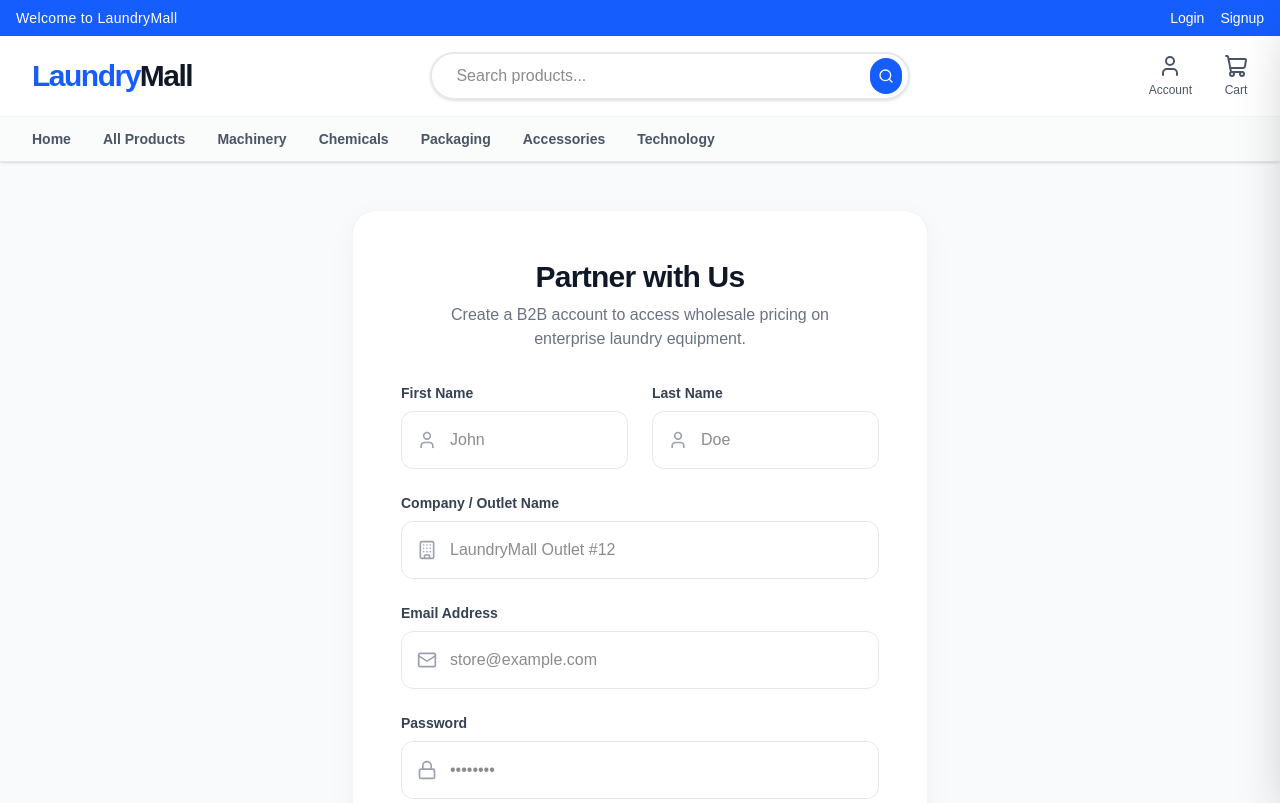
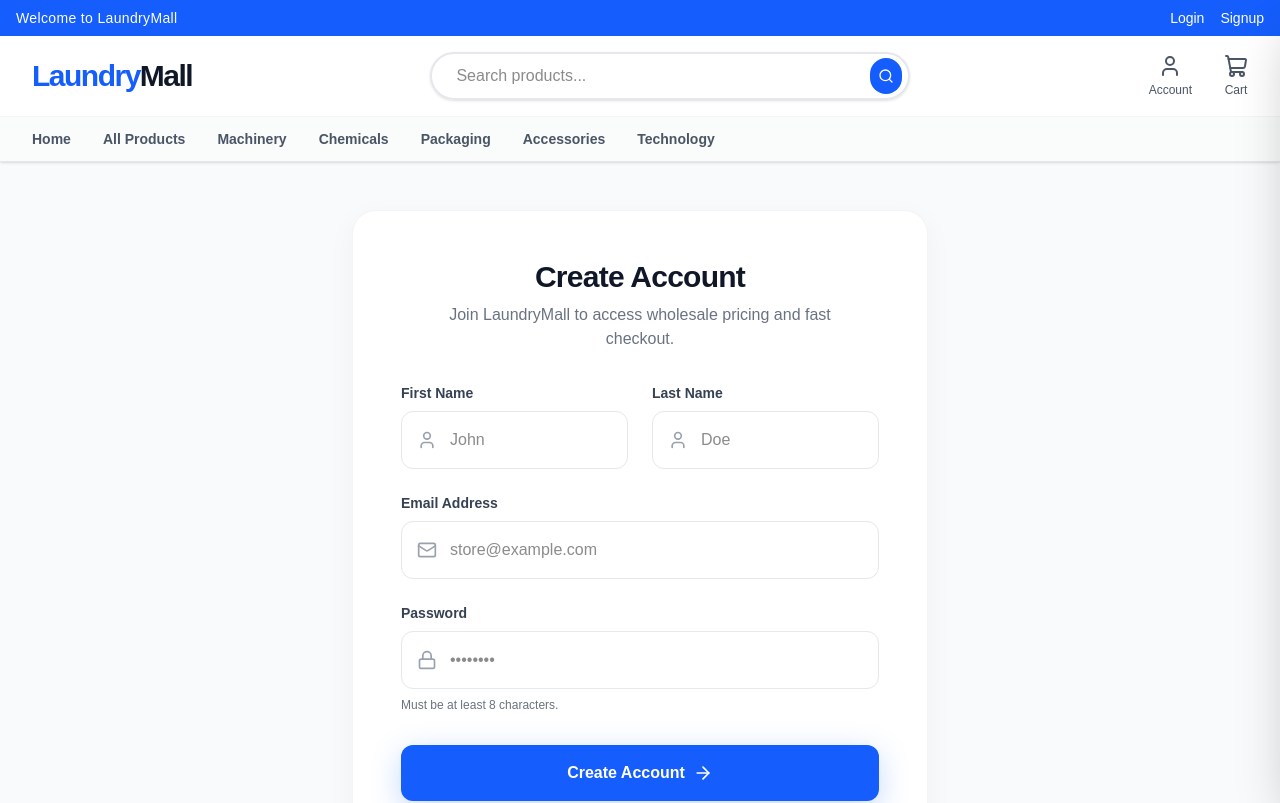
Before and after one commit to Laundryto-Store/laundrymall, a Next.js app: page /signup in a window 1280 px wide. Shown: the top 803 px of the page. Built offline with nearby package versions, Linux system fonts and the light colour scheme.

Commit message:
UI: Simplify auth pages and replace alerts with router redirects

```diff
--- a/src/app/login/page.tsx
+++ b/src/app/login/page.tsx
@@ -1,31 +1,37 @@
 "use client";
 
 import Link from "next/link";
-import { useState } from "react";
-import { Lock, Mail, ArrowRight } from "lucide-react";
+import { useState, Suspense } from "react";
+import { Lock, Mail, ArrowRight, CheckCircle } from "lucide-react";
+import { useRouter, useSearchParams } from "next/navigation";
 
-export default function LoginPage() {
+function LoginForm() {
   const [email, setEmail] = useState("");
   const [password, setPassword] = useState("");
   const [isLoading, setIsLoading] = useState(false);
+  const router = useRouter();
+  const searchParams = useSearchParams();
+  const justRegistered = searchParams.get("registered") === "true";
 
   const handleLogin = (e: React.FormEvent) => {
     e.preventDefault();
     setIsLoading(true);
-    // TODO: Connect to Medusa Auth API
+
+    // Mock successful login
     setTimeout(() => {
       setIsLoading(false);
-      alert("Authentication API will be connected here!");
-    }, 1500);
+      router.push("/");
+    }, 1000);
   };
 
   return (
-    <div className="min-h-[80vh] flex items-center justify-center p-4 bg-gray-50">
-      <div className="bg-white p-8 sm:p-12 rounded-3xl shadow-[0_8px_30px_rgb(0,0,0,0.04)] border border-gray-100 w-full max-w-md">
-        <div className="text-center mb-8">
-          <h1 className="text-3xl font-black text-gray-900 tracking-tight mb-2">Welcome Back</h1>
-          <p className="text-gray-500 font-medium">Sign in to your LaundryMall B2B account</p>
+    <>
+      {justRegistered && (
+        <div className="mb-6 bg-green-50 text-green-700 p-4 rounded-xl flex items-center gap-3 border border-green-200">
+          <CheckCircle className="w-5 h-5" />
+          <p className="font-medium text-sm">Account created successfully! Please sign in.</p>
         </div>
+      )}
 
       <form onSubmit={handleLogin} className="space-y-6">
         <div>
@@ -80,12 +86,28 @@ export default function LoginPage() {
           )}
         </button>
       </form>
+    </>
+  );
+}
+
+export default function LoginPage() {
+  return (
+    <div className="min-h-[80vh] flex items-center justify-center p-4 bg-gray-50">
+      <div className="bg-white p-8 sm:p-12 rounded-3xl shadow-[0_8px_30px_rgb(0,0,0,0.04)] border border-gray-100 w-full max-w-md">
+        <div className="text-center mb-8">
+          <h1 className="text-3xl font-black text-gray-900 tracking-tight mb-2">Welcome Back</h1>
+          <p className="text-gray-500 font-medium">Sign in to your LaundryMall account</p>
+        </div>
+
+        <Suspense fallback={<div className="h-40 flex justify-center items-center"><div className="w-8 h-8 border-4 border-gray-200 border-t-blue-600 rounded-full animate-spin"></div></div>}>
+          <LoginForm />
+        </Suspense>
 
         <div className="mt-8 pt-8 border-t border-gray-100 text-center">
           <p className="text-gray-500 font-medium">
             Don&apos;t have an account?{" "}
             <Link href="/signup" className="font-bold text-blue-600 hover:text-blue-700 transition-colors">
-              Apply for access
+              Sign up
             </Link>
           </p>
         </div>
--- a/src/app/signup/page.tsx
+++ b/src/app/signup/page.tsx
@@ -2,27 +2,31 @@
 
 import Link from "next/link";
 import { useState } from "react";
-import { Lock, Mail, Building, User, ArrowRight } from "lucide-react";
+import { Lock, Mail, User, ArrowRight } from "lucide-react";
+import { useRouter } from "next/navigation";
 
 export default function SignupPage() {
   const [isLoading, setIsLoading] = useState(false);
+  const router = useRouter();
 
   const handleSignup = (e: React.FormEvent) => {
     e.preventDefault();
     setIsLoading(true);
-    // TODO: Connect to Medusa Auth API
+
+    // Mock successful registration for now
     setTimeout(() => {
       setIsLoading(false);
-      alert("Registration API will be connected here!");
-    }, 1500);
+      // Redirect to login with success message
+      router.push("/login?registered=true");
+    }, 1000);
   };
 
   return (
     <div className="min-h-[80vh] flex items-center justify-center p-4 bg-gray-50 py-12">
       <div className="bg-white p-8 sm:p-12 rounded-3xl shadow-[0_8px_30px_rgb(0,0,0,0.04)] border border-gray-100 w-full max-w-xl">
         <div className="text-center mb-8">
-          <h1 className="text-3xl font-black text-gray-900 tracking-tight mb-2">Partner with Us</h1>
-          <p className="text-gray-500 font-medium max-w-sm mx-auto">Create a B2B account to access wholesale pricing on enterprise laundry equipment.</p>
+          <h1 className="text-3xl font-black text-gray-900 tracking-tight mb-2">Create Account</h1>
+          <p className="text-gray-500 font-medium max-w-sm mx-auto">Join LaundryMall to access wholesale pricing and fast checkout.</p>
         </div>
 
         <form onSubmit={handleSignup} className="space-y-6">
@@ -48,18 +52,6 @@ export default function SignupPage() {
                   placeholder="Doe"
                 />
               </div>
-            </div>
-          </div>
-
-          <div>
-            <label className="block text-sm font-bold text-gray-700 mb-2">Company / Outlet Name</label>
-            <div className="relative">
-              <Building className="absolute left-4 top-1/2 -translate-y-1/2 w-5 h-5 text-gray-400" />
-              <input
-                type="text" required
-                className="w-full pl-12 pr-4 py-4 rounded-xl border border-gray-200 focus:ring-4 focus:ring-blue-500/20 focus:border-blue-500 outline-none transition-all font-medium"
-                placeholder="LaundryMall Outlet #12"
-              />
             </div>
           </div>
 
@@ -96,7 +88,7 @@ export default function SignupPage() {
             {isLoading ? (
               <div className="w-5 h-5 border-3 border-white/30 border-t-white rounded-full animate-spin"></div>
             ) : (
-              <>Submit Application <ArrowRight className="w-5 h-5 group-hover:translate-x-1 transition-transform" /></>
+              <>Create Account <ArrowRight className="w-5 h-5 group-hover:translate-x-1 transition-transform" /></>
             )}
           </button>
         </form>
```
Lines whose indentation alone changed are shown as unchanged.
